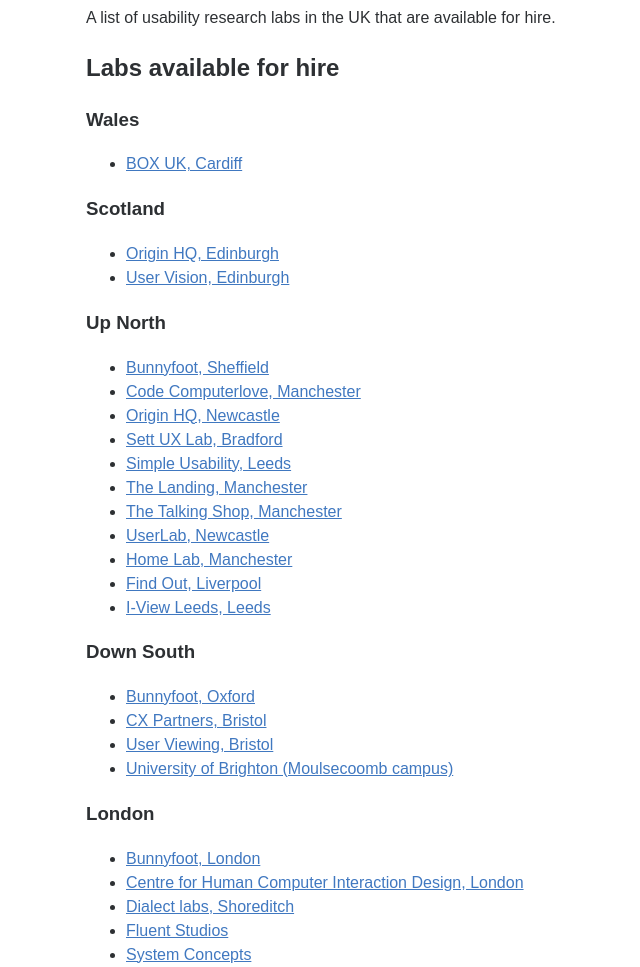
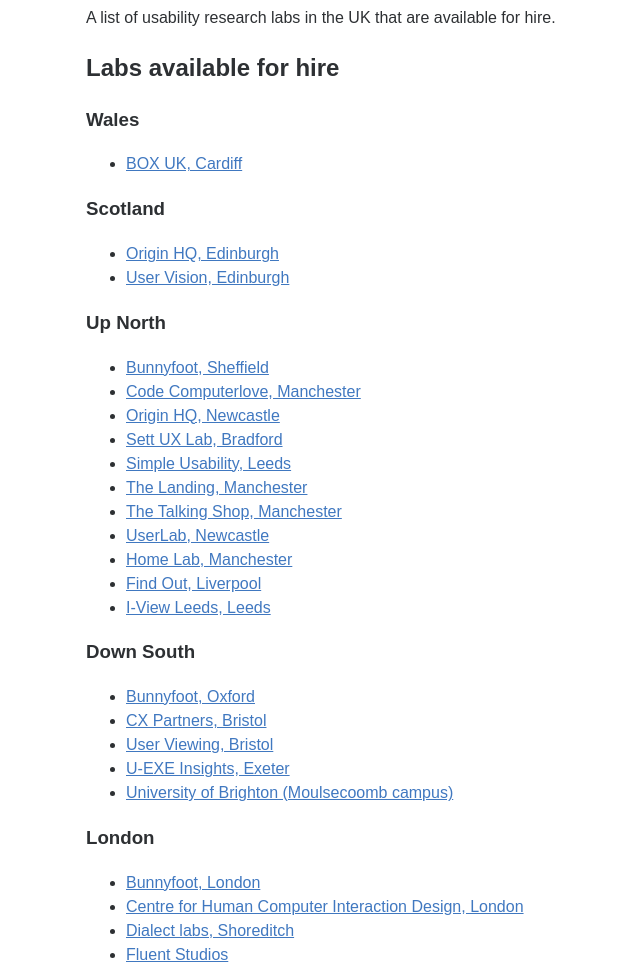
Before and after one commit to benjystanton/usability-labs, a plain HTML site: page index.html in a window 1280 px wide. Shown: the part 117-1084 px from the top of the page, without its empty margins (234-874 px from the left). Drawn offline with Linux system fonts and the light colour scheme.

Commit message:
Update index.html
Added U-EXE Insights, Exeter to the Down South list

```diff
--- a/index.html
+++ b/index.html
@@ -52,7 +52,9 @@
 			<li><a href="https://bunnyfootstudios.com/usability-lab-hire/usability-lab-hire-oxford/">Bunnyfoot, Oxford</a></li>
 			<li><a href="https://www.cxpartners.co.uk/">CX Partners, Bristol</a></li>
 			<li><a href="http://www.userviewing.co.uk/">User Viewing, Bristol</a></li>
+			<li><a href="https://www.u-exe.com/">U-EXE Insights, Exeter</a></li>
 			<li><a href="https://www.brighton.ac.uk/">University of Brighton (Moulsecoomb campus)</a></li>
+
 		</ul>
 
 		<h3>London</h3>
```
